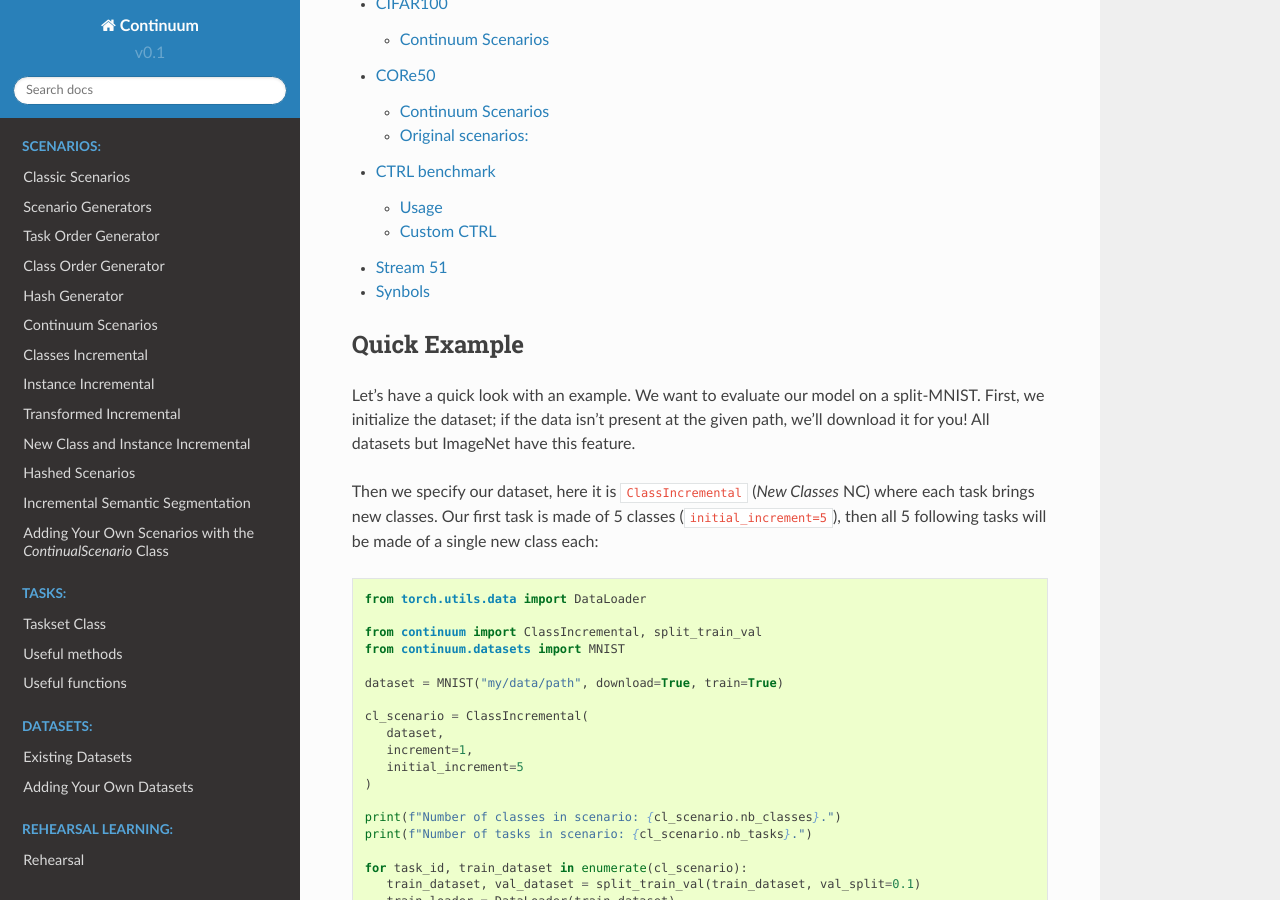
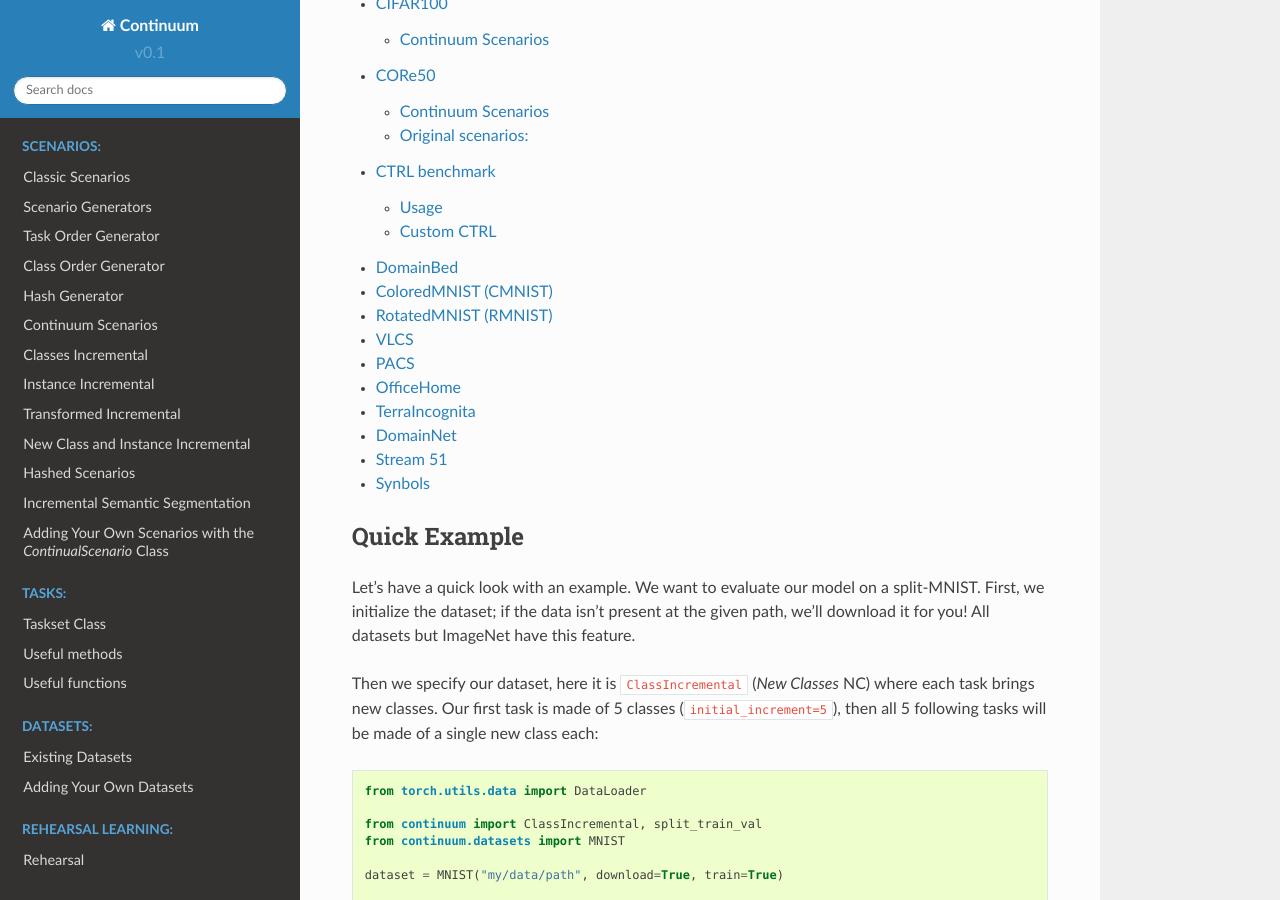
Before and after one commit to Continvvm/continuum, a Sphinx documentation site: the page built from docs/index.rst, in a window 1280 px wide and 900 px high, scrolled down 1320 px. Built offline with Sphinx 7.4.7 and the Read the Docs theme 2.0.0, drawn with Linux system fonts in a browser that asks for light colours; some of the changed lines change nothing that is shown.

Commit message:
Add draft of doc for DomainBed.

```diff
--- a/docs/_tutorials/datasets/dataset.rst
+++ b/docs/_tutorials/datasets/dataset.rst
@@ -69,6 +69,8 @@
 | **VLCS**             | 5          | 224x224x3  | ✅            | Images            |
 +----------------------+------------+------------+---------------+-------------------+
 | **OfficeHome**       | 65         | 224x224x3  | ✅            | Images            |
++----------------------+------------+------------+---------------+-------------------+
+| **DomainNet**        | 345        | 224x224x3  | ✅            | Images            |
 +----------------------+------------+------------+---------------+-------------------+
 | **Pascal-VOC 2012**  | 20         | 512x512x3  | ✅            | Segmentation Maps |
 +----------------------+------------+------------+---------------+-------------------+
--- /dev/null
+++ b/docs/_tutorials/scenarios_suites/DomainBed.rst
@@ -0,0 +1,63 @@
+DomainBed
+-----------------
+
+DomainBed is a collection of datasets for domain generalization proposed in
+`"In Search of Lost Domain Generalization" <https://arxiv.org/abs/2007.01434>`__.
+
+Each dataset is made of several "domains" where the pixels distribution change.
+
+In the original paper, the authors tried different permutations where some domains
+where uniquely in the train or test sets. You can reproduce exactly this setting in
+Continuum. Although in the following examples, we instead share the same domains for train&test,
+where each domain is a new task that we cannot review once learned.
+
+We also assume that all classes are shared across domains. A new task doesn't bring new
+classes as it does in `"ClassIncremental" <https://continuum.readthedocs.io/en/latest/_tutorials/scenarios/scenarios.html#classes-incremental>`__
+but rather bring new domains as in `"InstanceIncremental" <https://continuum.readthedocs.io/en/latest/_tutorials/scenarios/scenarios.html#classes-incremental>`__
+and ContinualScenario.
+
+ColoredMNIST (CMNIST)
+----------------------
+
+The dataset is made of two labels: 0 & 1.
+All the original digits from 0 to 4 are now 0, and the leftover are now 1.
+
+25% of the labels have been randomly flipped.
+
+Each label (0 & 1) has an assigned color (red or green). But flip_color% of
+the samples have their color flipped. If the model learns the spurrious correlation
+of the color, then it'll get super bad.
+
+.. code-block:: python
+
+    from continuum.datasets import ColoredMNIST, Fellowship
+    from continuum import ContinualScenario
+
+    dataset = Fellowship([
+        ColoredMNIST("/your/path", train=True, download=True, flip_color=0.1),
+        ColoredMNIST("/your/path", train=True, download=True, flip_color=0.2),
+        ColoredMNIST("/your/path", train=True, download=True, flip_color=0.9),
+    ])
+
+    scenario = ContinualScenario(dataset)
+
+
+RotatedMNIST (RMNIST)
+----------------------
+
+
+VLCS
+----------------------
+
+PACS
+----------------------
+
+OfficeHome
+----------------------
+
+TerraIncognita
+----------------------
+
+
+DomainNet
+----------------------
```
